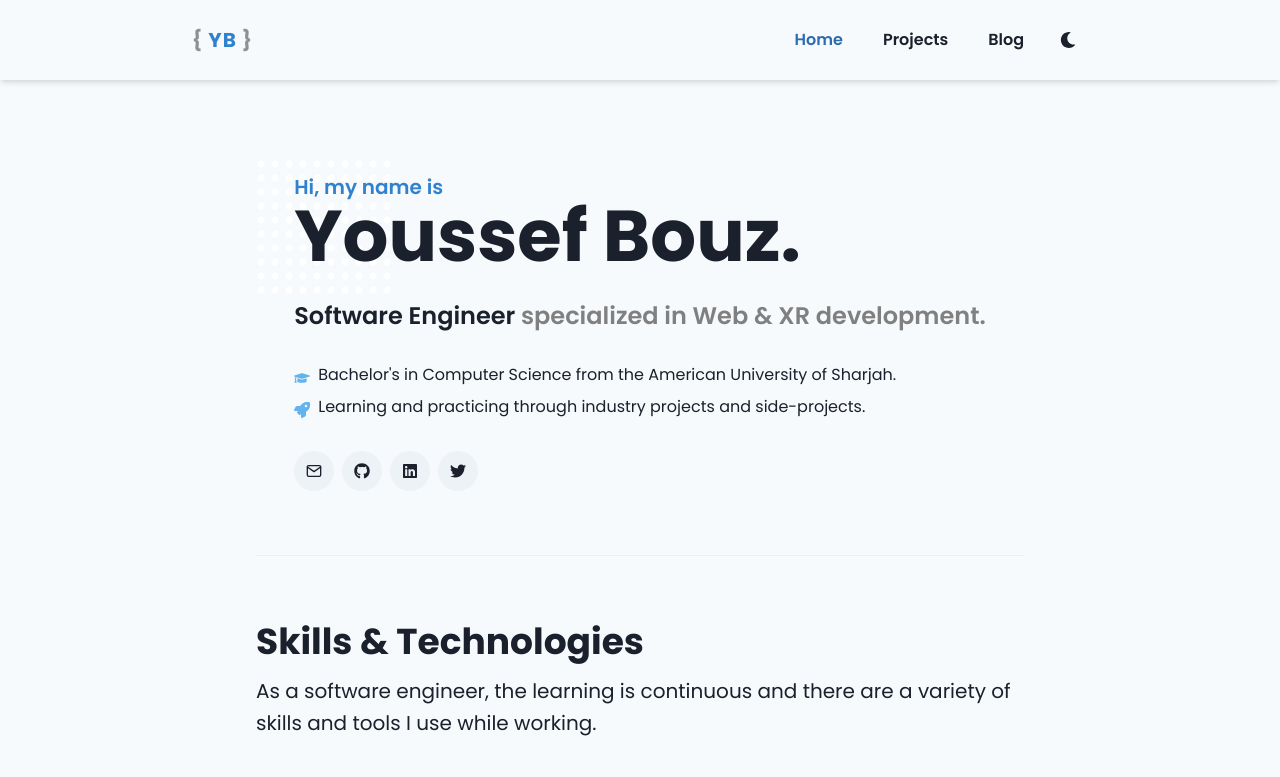
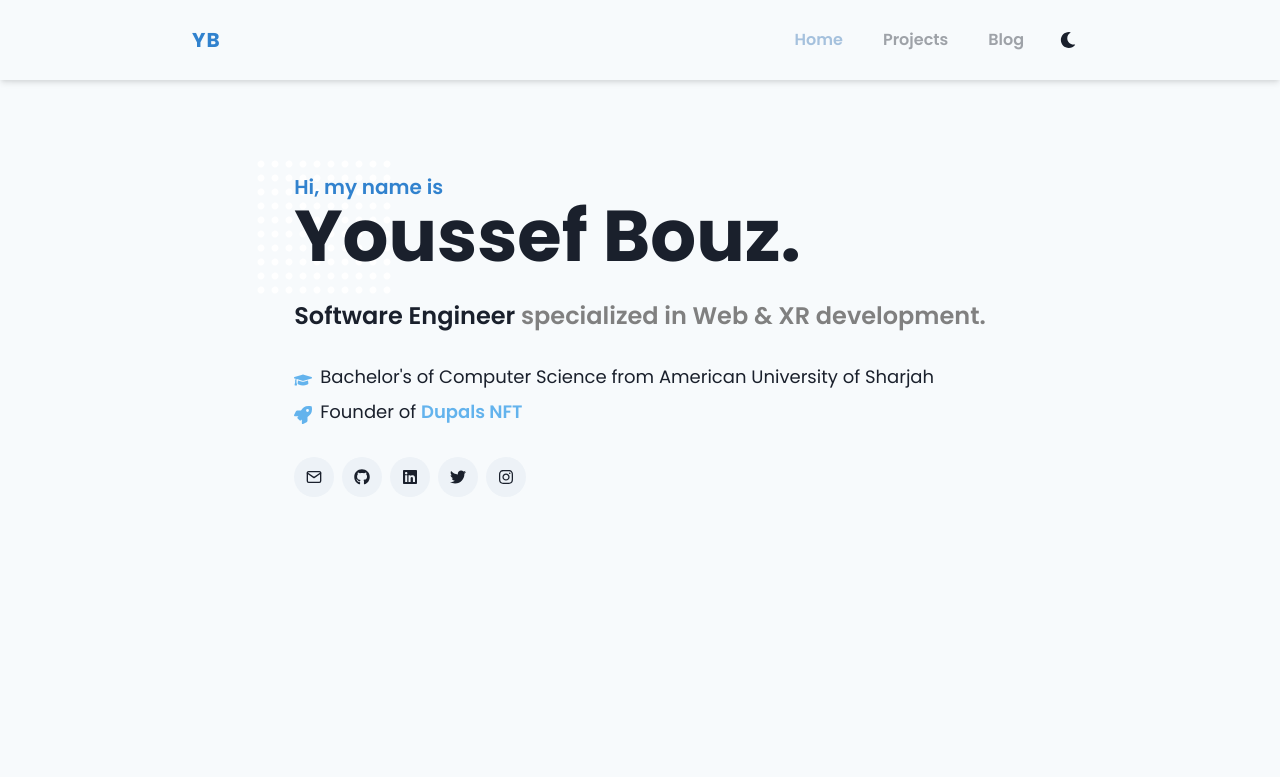
Before and after one commit to YBouz/bouz.me, a Next.js app: page / in a window 1280 px wide. Shown: the top 777 px of the page. Built offline with nearby package versions, Linux system fonts and the light colour scheme.

Commit message:
quick update

```diff
--- a/components/Common/Logo.js
+++ b/components/Common/Logo.js
@@ -1,11 +1,5 @@
 import Link from 'next/link';
 import { Heading } from '@chakra-ui/react';
-import styled from '@emotion/styled';
-
-const Bracket = styled.span`
-  color: #8f9094;
-  font-weight: 'medium';
-`;
 
 const Logo = () => {
   return (
@@ -20,7 +14,7 @@ const Logo = () => {
           transition: 'all 0.4s ease-in-out'
         }}
       >
-        <Bracket>&#123;</Bracket> YB <Bracket>&#125;</Bracket>
+        YB
       </Heading>
     </Link>
   );
--- a/components/Common/SocialData.js
+++ b/components/Common/SocialData.js
@@ -21,10 +21,10 @@ export const SocialData = [
     label: 'Twitter',
     href: 'https://twitter.com/YBooouz',
     icon: <FaTwitter />
+  },
+  {
+    label: 'Instagram',
+    href: 'https://www.instagram.com/YBooouz/',
+    icon: <FaInstagram />
   }
-  // {
-  //   label: 'Instagram',
-  //   href: 'https://www.instagram.com/YBooouz/',
-  //   icon: <FaInstagram />
-  // }
 ];
--- a/components/Home/Hero.js
+++ b/components/Home/Hero.js
@@ -3,6 +3,7 @@ import {
   ButtonGroup,
   Heading,
   Image,
+  Link,
   List,
   ListIcon,
   ListItem,
@@ -68,15 +69,25 @@ const Hero = ({ ...rest }) => {
         in={true}
         transition={{ enter: { duration: 0.4, delay: 0.9 } }}
       >
-        <List spacing={2} maxW="70ch">
+        <List spacing={2} maxW="70ch" fontSize={'lg'}>
           <ListItem>
             <ListIcon as={FaGraduationCap} color="blue.300" />
-            Bachelor's in Computer Science from the American University of
-            Sharjah.
+            Bachelor's of Computer Science from American University of Sharjah
           </ListItem>
           <ListItem>
             <ListIcon as={FaRocket} color="blue.300" />
-            Learning and practicing through industry projects and side-projects.
+            Founder of{' '}
+            <Link
+              isExternal
+              href="https://dupals.io"
+              fontWeight={'medium'}
+              color={'blue.300'}
+              _hover={{
+                color: 'blue.500'
+              }}
+            >
+              Dupals NFT
+            </Link>
           </ListItem>
         </List>
       </SlideFade>
--- a/components/Layout/Header.js
+++ b/components/Layout/Header.js
@@ -52,7 +52,7 @@ const Header = () => {
 
   return (
     <Flex
-      as="header"
+      as="nav"
       bg={scrollNav ? bg : 'transparent'}
       w="full"
       p={4}
@@ -65,7 +65,6 @@ const Header = () => {
       transition="0.6s all ease-out"
     >
       <Flex
-        as="nav"
         w="full"
         maxW={{ base: '80vw', md: '70vw' }}
         alignItems="center"
@@ -82,6 +81,7 @@ const Header = () => {
                 variant="ghost"
                 colorScheme={router.pathname == data.href ? 'blue' : 'gray'}
                 onClick={() => router.push(data.href)}
+                isDisabled
               >
                 {data.text}
               </Button>
@@ -120,6 +120,7 @@ const Header = () => {
                         key={i}
                         variant="ghost"
                         onClick={() => router.push(data.href)}
+                        isDisabled
                       >
                         {data.text}
                       </Button>
--- a/pages/index.js
+++ b/pages/index.js
@@ -1,17 +1,14 @@
 import Container from '@/components/Layout/Container';
 import Hero from '@/components/Home/Hero';
-import Timeline from '@/components/Home/Timeline';
-import { Divider } from '@chakra-ui/react';
-import Skills from '@/components/Home/Skills';
 
 const HomePage = () => {
   return (
     <Container>
       <Hero mt={'140px'} />
-      <Divider my={16} maxW="3xl" />
+      {/* <Divider my={16} maxW="3xl" />
       <Skills />
       <Divider my={16} maxW="3xl" />
-      <Timeline />
+      <Timeline /> */}
     </Container>
   );
 };
```
